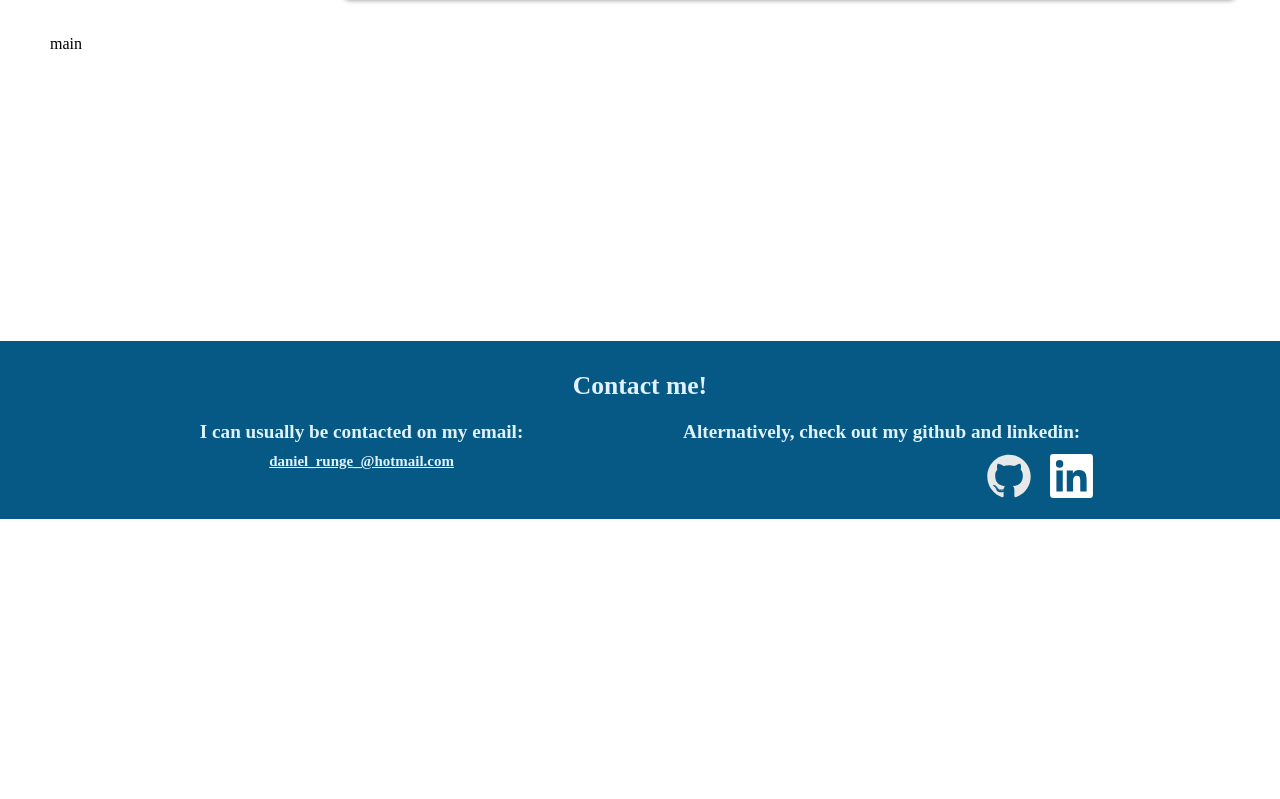
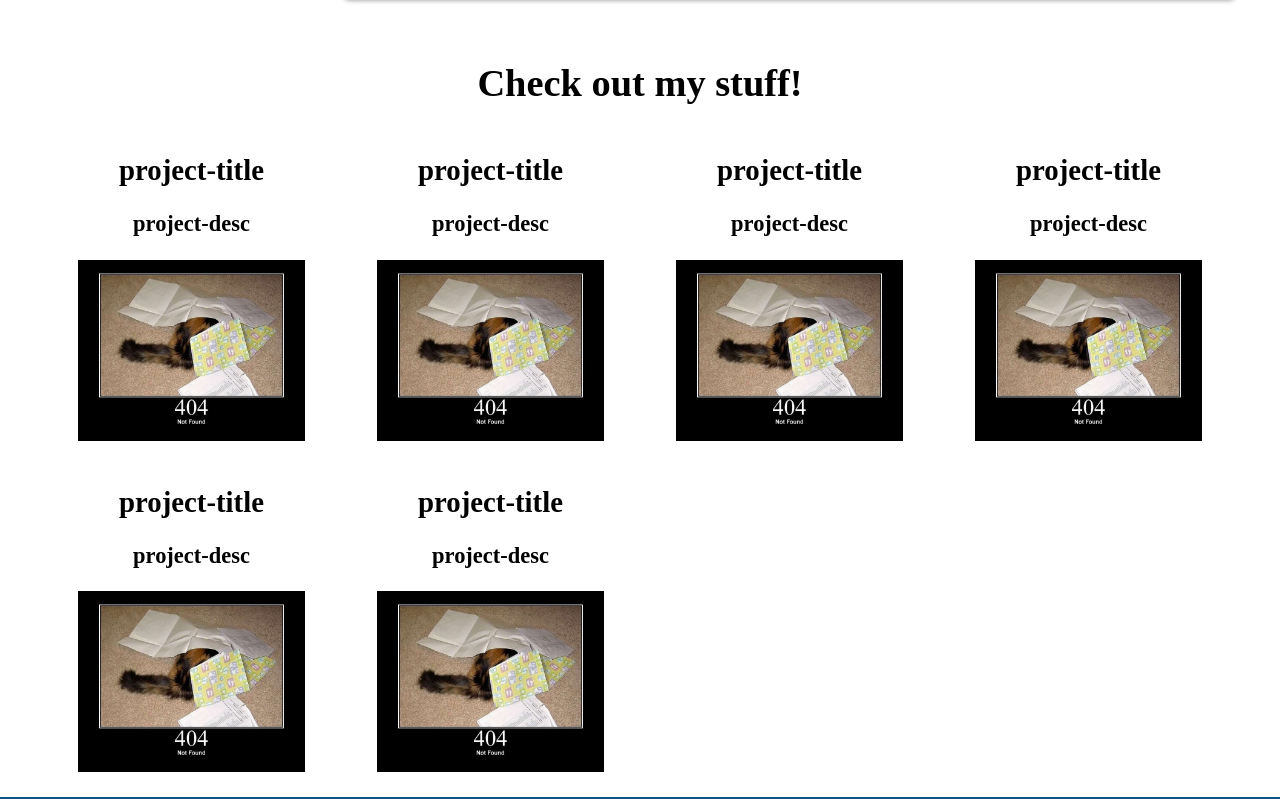
Before and after one commit to DanishKodeMonkey/DKM-portfolio, a website built with webpack: page src/index.html in a window 1280 px wide. Shown: the part 281-1080 px from the top of the page. Before the commit the page ends 800 px from the top, so only its background shows below. Built offline with nearby package versions, Linux system fonts and the light colour scheme.

Commit message:
feat: various responsive adjustments for mobile (230px) widths, including sticky footer

```diff
--- a/src/index.html
+++ b/src/index.html
@@ -46,7 +46,67 @@
 				</div>
 			</div>
 		</header>
-		<main>main</main>
+		<main>
+			<div class="main-container">
+				<h1>Check out my stuff!</h1>
+				<div class="project-card-container">
+					<div class="project-card">
+						<h2>project-title</h2>
+						<h3>project-desc</h3>
+						<a href=""
+							><img
+								src="./resources/images/404.jpg"
+								alt=""
+						/></a>
+					</div>
+					<div class="project-card">
+						<h2>project-title</h2>
+						<h3>project-desc</h3>
+						<a href=""
+							><img
+								src="./resources/images/404.jpg"
+								alt=""
+						/></a>
+					</div>
+					<div class="project-card">
+						<h2>project-title</h2>
+						<h3>project-desc</h3>
+						<a href=""
+							><img
+								src="./resources/images/404.jpg"
+								alt=""
+						/></a>
+					</div>
+					<div class="project-card">
+						<h2>project-title</h2>
+						<h3>project-desc</h3>
+						<a href=""
+							><img
+								src="./resources/images/404.jpg"
+								alt=""
+						/></a>
+					</div>
+					<div class="project-card">
+						<h2>project-title</h2>
+						<h3>project-desc</h3>
+						<a href=""
+							><img
+								src="./resources/images/404.jpg"
+								alt=""
+						/></a>
+					</div>
+					<div class="project-card">
+						<h2>project-title</h2>
+						<h3>project-desc</h3>
+						<a href=""
+							><img
+								src="./resources/images/404.jpg"
+								alt=""
+						/></a>
+					</div>
+				</div>
+			</div>
+		</main>
 		<footer>
 			<h1>Contact me!</h1>
 			<div class="contact-div">
--- a/src/styles.css
+++ b/src/styles.css
@@ -16,7 +16,7 @@ body{
     display:grid;
     grid-template-columns: 1fr;
     grid-template-areas: "header" "main" "footer";
-    grid-template-rows:auto 10fr 1fr;
+    grid-template-rows:auto auto auto;
     background-image: linear-gradient(-189deg, var(--secondary-bg-color) clamp(2%, 20vw, 30vh), transparent clamp(calc(2% + 5px), calc(20vw + 5px), calc(30vh + 5px)));
     background-repeat: no-repeat;
     overflow-x: hidden;
@@ -93,11 +93,31 @@ header{
     }
 }
 main{
-grid-area: main;
+    font-size: clamp(8px, 1.5vw, 24px);
+    grid-area: main;
+    text-align: center;
+    .project-card-container{
+    display:grid;
+    grid-template-columns: repeat(auto-fit, minmax(240px, 1fr));
+    gap:1rem;
+    overflow-y: scroll;
+
+}}
+.project-card{
+    text-align: center;
+        >a{
+        height:100%;
+        >img{
+            width: 80%;
+        }
+    }
 }
 
 footer{
     font-size: clamp(6px, 1vw, 20px);
+    grid-area: footer;
+    background-color: var(--secondary-bg-color);
+    flex-direction: column;
     color: var(--secondary-font-color);
     a{color: var(--secondary-font-color);}
     h1{
@@ -106,9 +126,7 @@ footer{
     >h1, h2, h3{
         margin:10px;
     }
-    grid-area: footer;
-    background-color: var(--secondary-bg-color);
-    flex-direction: column;
+
 }
 .contact-div{
     display: flex;
@@ -153,16 +171,35 @@ footer{
         h1{
             text-align: center;
         }
-        .text-div{
-
-        }
 
 }}
 @media screen and (max-width: 320px){
+    header, main, footer{
+        padding: 2vw;
+    }
 .card{
     padding-top: 8%;
 }
     article{
-        font-size: 5px;
+        font-size: 2vw;
+    }
+    main{
+        padding-top:0;
+        padding-bottom:0;
+        h1{
+            margin:0;
+        }
+        h2, h3{
+            margin-top: 0;
+        }
+    }
+    .project-card-container{
+        height: 41vh;
+        overflow-y:scroll
+    }
+    .project-card{
+        a>img{
+            width:50%;
+        }
     }
 }
```
Also changed, not shown: dist/images/3c903c66b2c5334c8c0b-github-original..svg (added), dist/images/9abb22be2c925ecb26dc-404..jpg (added), dist/images/d4e41ebf9944039eda77-linkedin-plain..svg (added), dist/index.html, dist/main.js, src/resources/images/404.jpg (added).
